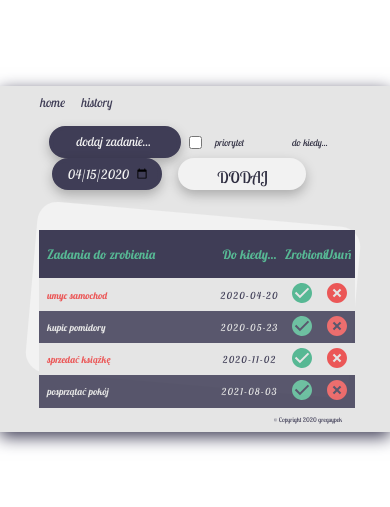
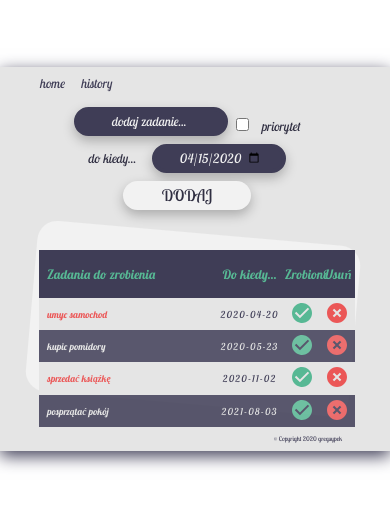
Before and after one commit to gregsypek/todoapp, a React (Create React App) app: page / in a window 390 px wide. Shown: the part 163-670 px from the top of the page. Built offline with nearby package versions, Linux system fonts and the light colour scheme.

Commit message:
add some style improvements

```diff
--- a/src/components/AddTask.js
+++ b/src/components/AddTask.js
@@ -55,6 +55,7 @@ class AddTask extends Component {
 					value={this.state.text}
 					onChange={this.handleText}
 				/>
+				<div>
 					<input
 						type="checkbox"
 						checked={this.state.checked}
@@ -62,6 +63,8 @@ class AddTask extends Component {
 						onChange={this.handleCheck}
 					/>
 					<label htmlFor="important">priorytet</label>
+				</div>
+				<div>
 					<label htmlFor="date">do kiedy...</label>
 					<input
 						type="date"
@@ -71,6 +74,7 @@ class AddTask extends Component {
 						onChange={this.handleDate}
 						id="date"
 					/>
+				</div>
 				<button onClick={this.handleClick}>dodaj</button>
 			</div>
 		);
--- a/src/styles/AddTask.css
+++ b/src/styles/AddTask.css
@@ -2,17 +2,20 @@
 	display: flex;
 	padding: 1rem;
 	align-items: center;
-    justify-content: flex-end;
+	justify-content: space-between;
 }
 
-@media(max-width:700px) {
-
+@media (max-width: 700px) {
 	.form {
-        display: flex;
-        padding: .5rem;
-        align-items: center;
+		padding: 0.5rem;
 		flex-wrap: wrap;
 		justify-content: center;
+	}
+}
+
+@media (min-width: 1000px) {
+	input[type="text"] {
+		margin-left: 7rem;
 	}
 }
 
@@ -30,36 +33,17 @@ input[type="date"] {
 	margin-right: 1.8rem;
 	height: 2.2rem;
 	outline: none;
-    transition: all .2s;
+	transition: all 0.2s;
 	font-style: italic;
 	text-align: center;
-
 }
 
-@media(max-width: 900px) {
-
+@media (max-width: 900px) {
 	input[type="text"],
 	input[type="date"] {
-
-        padding: 0.3rem 1rem;
-        box-shadow: 0px 5px 12px rgba(0, 0, 0, 0.25);
-        border-radius: 20px;
-        line-height: 100%;
-        margin-right: .5rem;
-        height: 2rem;
-    }
-}
-
-@media(max-width: 600px) {
-
-    input[type="text"],
-    input[type="date"] {
-
-        padding: 0.1rem .5rem;
-        box-shadow: 0px 5px 12px rgba(0, 0, 0, 0.25);
-        border-radius: 20px;
-        margin-right: .5rem;
-
+		margin-right: 0.5rem;
+		height: 1.8rem;
+		margin-bottom: 0.5rem;
 	}
 }
 
@@ -70,11 +54,10 @@ input[type="date"] {
 	font-size: 1rem;
 }
 
-@media(max-width:900px) {
-
+@media (max-width: 900px) {
 	::placeholder,
 	input[type="date"] {
-        font-size: .8rem;
+		font-size: 0.8rem;
 	}
 }
 
@@ -82,34 +65,39 @@ input[type="date"] {
 	margin-right: 3rem;
 }
 
-@media(max-width:900px) {
-
+@media (max-width: 900px) {
 	input[type="date"] {
 		margin-right: 1rem;
 	}
 }
 
 input[type="checkbox"] {
-    margin-right: .8rem;
+	margin-right: 0.8rem;
 }
 
 label {
 	color: #2f2e41;
-    margin-right: 3rem;
+	margin-right: 1rem;
 	font-style: italic;
 }
 
+@media (max-width: 450px) {
+	label {
+		font-size: 0.8rem;
+	}
+}
+
 label:nth-of-type(2) {
-    margin-right: .8rem;
+	margin-right: 0.8rem;
 }
 
 .form button {
 	font-style: normal;
 	font-weight: normal;
 	font-size: 1.1rem;
-    line-height: 30px;
+	/* line-height: 30px; */
 	width: 8rem;
-    height: 2.2rem;
+	height: 2rem;
 	outline: none;
 	border: none;
 	cursor: pointer;
@@ -125,13 +113,18 @@ label:nth-of-type(2) {
 	margin-right: 2rem;
 }
 
-@media(max-width:700px) {
-
+@media (max-width: 700px) {
 	.form button {
 		font-size: 1rem;
 		width: 8rem;
-        height: 2rem;
+		height: 1.8rem;
 		padding: 0.2rem 1rem;
+	}
+}
+
+@media (max-width: 700px) {
+	.form button {
+		margin-left: 1rem;
 	}
 }
 
```
Lines whose indentation alone changed are shown as unchanged.
